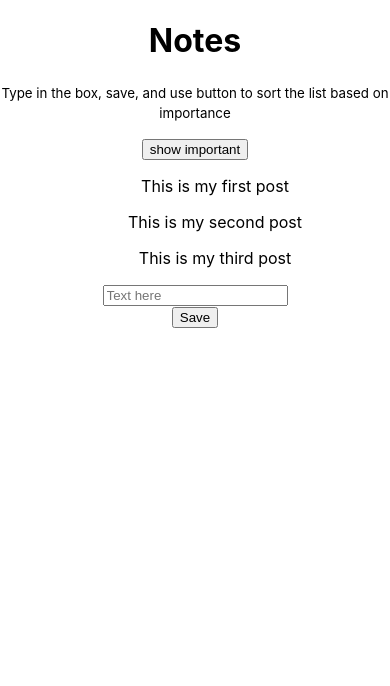
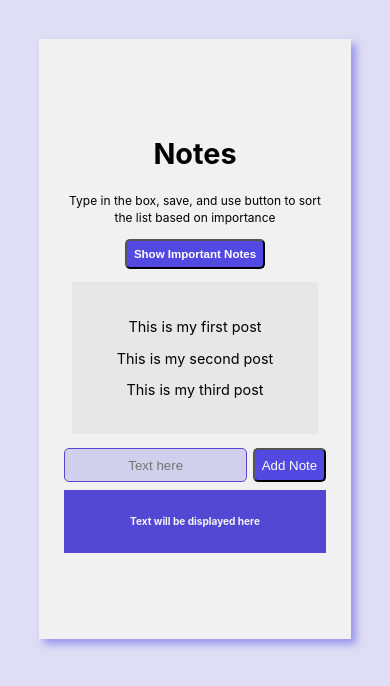
Before and after one commit to archanakarki/create-notes, a React (Create React App) app: page / in a window 390 px wide. Shown: the top 686 px of the page. Built offline with nearby package versions, Linux system fonts and the light colour scheme.

Commit message:
Added colors and media queries

```diff
--- a/src/App.css
+++ b/src/App.css
@@ -1,38 +1,89 @@
 .App {
+  width : 33%;
+  height:auto;
+  margin: 2% auto;
+  padding : 5%;
+  text-align: center;
+  background-color: #f1f1f1;
+  box-shadow: 5px 5px 8px rgba(82, 72, 226, 0.5);
+}
+
+.App-show-button{
+  outline: none;
+  padding : 2.5%;
+  background-color: rgb(82, 72, 226);
+  border-radius: 5px;
+  color : white;
+  font-size: 0.8em;
+  font-weight: bold;
+  text-transform: capitalize;
+}
+
+.App-notes-display{
+  text-align: center;
+  margin: 5%;
+  padding: 8% 5%;
+  background-color: rgb(231, 231, 231);
+}
+
+.App-form{
+  width : 100%;
+  display: flex;
+  flex-direction: row;
+  justify-content: space-evenly;
+}
+
+.App-form input{
+  border: 0.5px solid rgb(82, 72, 212);
+  border-radius: 5px;
+  background-color: rgba(82, 72, 212, 0.2);
+  width : 65%;
+  height: 30px;
+  text-align: center;
+  outline: none;
+}
+
+.App-form button{
+  outline: none;
+  padding : 2.5%;
+  background-color: rgb(82, 72, 226);
+  border-radius: 5px;
+  color: white;
+}
+
+.App-form-value-display{
+  color : rgb(245, 244, 244);
+  text-align: justify;
+  background-color: rgb(82, 72, 212);
+  padding: 5%;
+  margin : 3% 2%;
+  line-height: 1.5;
+}
+
+.App-form-value-display p{
+  text-align: center;
+  font-size: 0.7em;
+  font-weight: bold;
+}
+
+.App-form-value-display small{
   text-align: center;
 }
 
-.App-logo {
-  height: 40vmin;
-  pointer-events: none;
-}
-
-@media (prefers-reduced-motion: no-preference) {
-  .App-logo {
-    animation: App-logo-spin infinite 20s linear;
+@media only screen and (max-width : 500px){
+  .App {
+    width : 70%;
+    margin: 10% auto;
+    padding: 20% 5%;
+    overflow: scroll;
+    font-size: 0.9em;
   }
 }
 
-.App-header {
-  background-color: #282c34;
-  min-height: 100vh;
-  display: flex;
-  flex-direction: column;
-  align-items: center;
-  justify-content: center;
-  font-size: calc(10px + 2vmin);
-  color: white;
-}
-
-.App-link {
-  color: #61dafb;
-}
-
-@keyframes App-logo-spin {
-  from {
-    transform: rotate(0deg);
-  }
-  to {
-    transform: rotate(360deg);
+@media only screen and (min-width : 500px) and (max-width:1023px){
+  .App {
+    width : 70%;
+    margin: 15% auto;
+    padding: 10% 5%;
   }
 }
--- a/src/App.js
+++ b/src/App.js
@@ -45,23 +45,25 @@ const App = (props) => {
       </p>
 
       <div>
-        <button onClick={()=> setShowAll(!showAll)}>
-          show {showAll ? 'important' : 'all'}
+        <button className="App-show-button" onClick={()=> setShowAll(!showAll)}>
+          show {showAll ? 'important notes' : 'all notes'}
         </button>
       </div>
 
-    <ul>
+    <div className="App-notes-display">
       {rows()}
-    </ul>
+    </div>
 
-      <form onSubmit={addNewNote}>
-          <div>
-            <input type="text" value={newNote} onChange={handleNoteChange} placeholder="Text here" required/>
-          </div>
-          <button type="submit">Save</button>
+      <form className="App-form" onSubmit={addNewNote}>
+          <input type="text" value={newNote} onChange={handleNoteChange} placeholder="Text here" required/>
+          <button type="submit">Add Note</button>
       </form>
 
-      <p>{newNote}</p>
+      <div className="App-form-value-display">
+            <p>Text will be displayed here</p>
+            <p>{newNote}</p>
+    </div>
+
     </div>
   );
 }
--- a/src/components/Note.js
+++ b/src/components/Note.js
@@ -4,7 +4,7 @@ const Note = (props) => {
     console.log('........Note props......', props)
     return(
       <div>
-          <p>{props.note}</p>
+        <p>{props.note}</p>
       </div>
     )
   }
--- a/src/index.css
+++ b/src/index.css
@@ -5,6 +5,7 @@ body {
     sans-serif;
   -webkit-font-smoothing: antialiased;
   -moz-osx-font-smoothing: grayscale;
+  background-color: rgb(223, 222, 245);
 }
 
 code {
```
